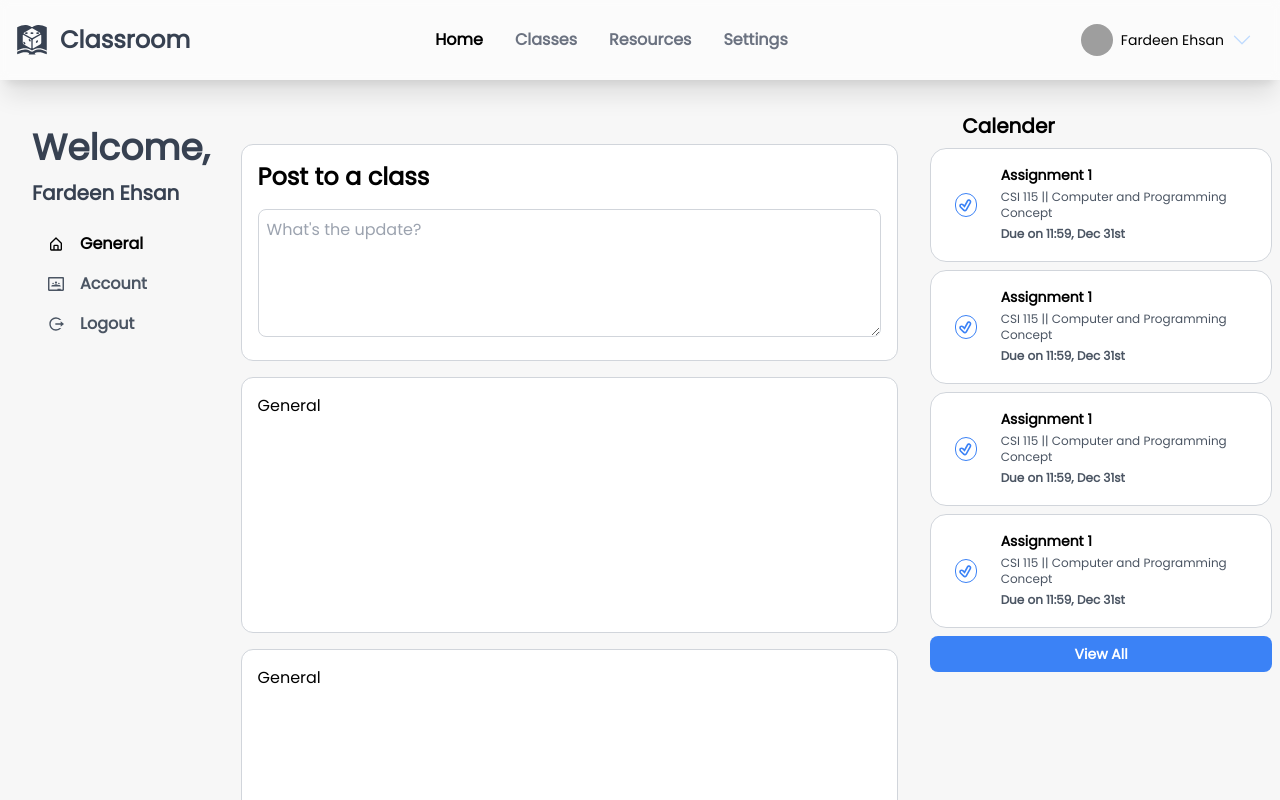
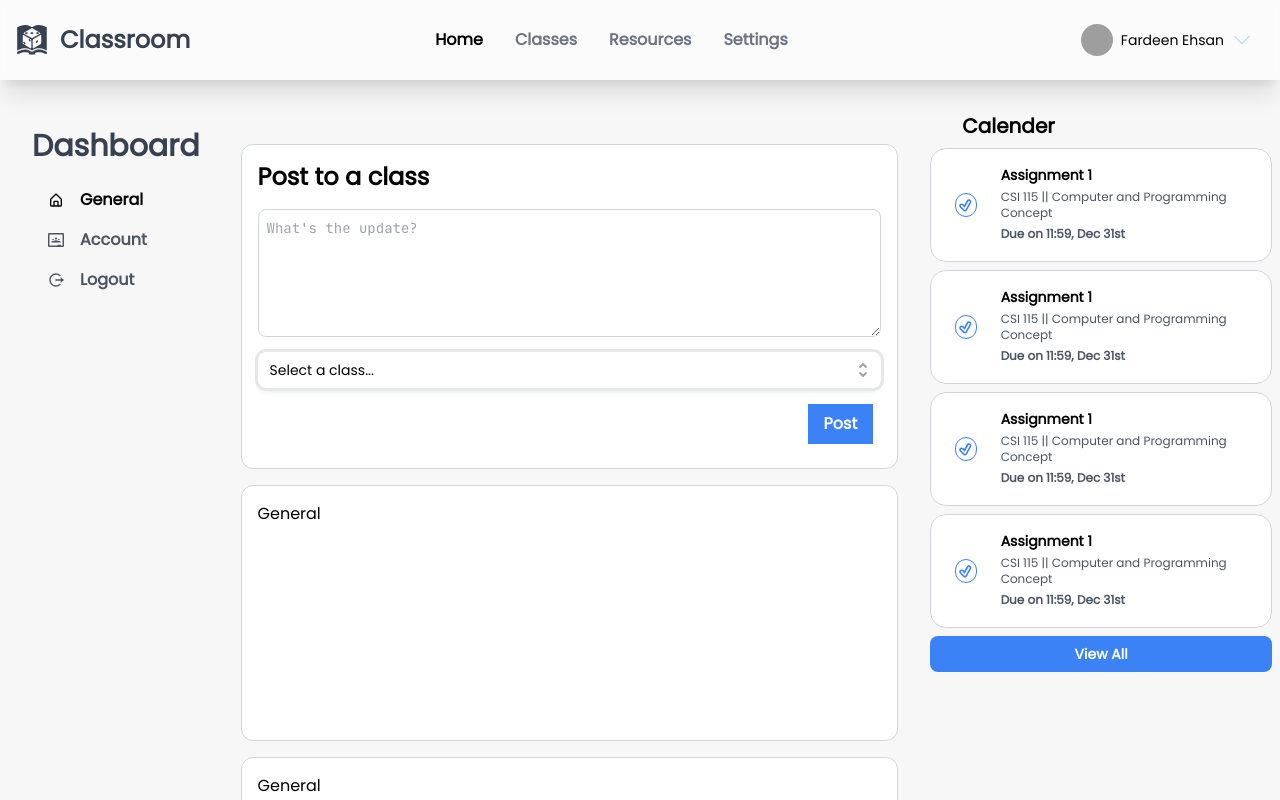
Before and after one commit to fardeenes7/classroom, a React (Create React App) app: page /dash in a window 1280 px wide. Shown: the top 800 px of the page. Built offline with nearby package versions, Linux system fonts and the light colour scheme; grey boxes are pictures that could not be loaded.

Commit message:
minor design change

```diff
--- a/src/Pages/dashboard/DashHome.jsx
+++ b/src/Pages/dashboard/DashHome.jsx
@@ -3,11 +3,13 @@ MD Fardeen Ehsan Shawon
 fardeen.es7@gmail.com
 */
 
-import { useState } from "react";
+import { useState, Fragment } from "react";
 import { BiHomeAlt } from "react-icons/bi";
 import { SiGoogleclassroom } from "react-icons/si";
 import { RiLogoutCircleRLine } from "react-icons/ri";
 import { useNavigate } from "react-router-dom";
+import { Listbox, Transition } from "@headlessui/react";
+import { HiSelector, HiCheck } from "react-icons/hi";
 const menuList = [
   {
     title: "General",
@@ -29,9 +31,21 @@ const menuList = [
     active: false,
   },
 ];
+
+const classes = [
+  { code: "", name: "Select a class..." },
+  { code: "CSI 115", name: "Computer and Programming Concept" },
+  { code: "CSI 115", name: "Computer and Programming Concept Sessional" },
+  { code: "CSI 115", name: "Discrete Mathematics" },
+  { code: "CSI 115", name: "Structured Programming Language" },
+  { code: "CSI 115", name: "Structured Programming Language Sessional" },
+  { code: "CSI 115", name: "Computer and Programming Concept" },
+];
 export default function DashHome({ logoutModal }) {
   const navigate = useNavigate();
   const [currentButton, setCurrentButton] = useState(menuList[0]);
+  const [selectedClass, setSelectedClass] = useState(classes[0]);
+
   const buttonClickHandler = (menu) => {
     setCurrentButton(menu);
     navigate(menu.path);
@@ -40,13 +54,8 @@ export default function DashHome({ logoutModal }) {
     <div className=" grid w-full gap-4 md:grid-cols-3 lg:grid-cols-4">
       <div>
         <div className="sticky top-24 hidden pl-4 lg:block">
-          <h1 className="sticky pt-8 pb-4 text-4xl font-bold text-gray-700 dark:text-gray-200">
-            Welcome,
-            <span className="text-xl">
-              {" "}
-              <br />
-              Fardeen Ehsan
-            </span>
+          <h1 className="sticky pt-8 pb-4 text-3xl font-bold text-gray-700 dark:text-gray-200">
+            Dashboard
           </h1>
           {menuList.map((menu, index) => (
             <button
@@ -78,9 +87,69 @@ export default function DashHome({ logoutModal }) {
                 type="text"
                 name="title"
                 id="title"
-                className="focus: h-32 w-full rounded-lg border border-gray-300 p-2 focus:outline-none focus:ring"
+                className="h-32 w-full rounded-lg border border-gray-300 p-2 font-mono text-sm focus:outline-none focus:ring"
                 placeholder="What's the update?"
               />
+            </div>
+            <Listbox value={selectedClass} onChange={setSelectedClass}>
+              <div className="relative my-2">
+                <Listbox.Button className="relative w-full cursor-default rounded-lg bg-white py-2 pl-3 pr-10 text-left shadow-md outline outline-gray-200 focus:outline-none focus-visible:border-indigo-500 focus-visible:ring-2 focus-visible:ring-white focus-visible:ring-opacity-75 focus-visible:ring-offset-2 focus-visible:ring-offset-blue-300 sm:text-sm">
+                  <span className="block truncate">{selectedClass.name}</span>
+                  <span className="pointer-events-none absolute inset-y-0 right-0 flex items-center pr-2">
+                    <HiSelector
+                      className="h-5 w-5 text-gray-400"
+                      aria-hidden="true"
+                    />
+                  </span>
+                </Listbox.Button>
+                <Transition
+                  as={Fragment}
+                  leave="transition ease-in duration-100"
+                  leaveFrom="opacity-100"
+                  leaveTo="opacity-0"
+                >
+                  <Listbox.Options className="absolute mt-1 max-h-60 w-full overflow-auto rounded-md bg-white py-1 text-base shadow-lg ring-1 ring-black ring-opacity-5 focus:outline-none sm:text-sm">
+                    {classes.map((person, personIdx) => (
+                      <Listbox.Option
+                        key={personIdx}
+                        className={({ active }) =>
+                          `relative cursor-default select-none py-2 pl-10 pr-4 ${
+                            active
+                              ? "bg-blue-100 text-slate-900"
+                              : "text-gray-900"
+                          }`
+                        }
+                        value={person}
+                      >
+                        {({ selected }) => (
+                          <>
+                            <span
+                              className={`block truncate ${
+                                selected ? "font-medium" : "font-normal"
+                              }`}
+                            >
+                              {person.code + " - " + person.name}
+                            </span>
+                            {selected ? (
+                              <span className="absolute inset-y-0 left-0 flex items-center pl-3 text-blue-600">
+                                <HiCheck
+                                  className="h-5 w-5"
+                                  aria-hidden="true"
+                                />
+                              </span>
+                            ) : null}
+                          </>
+                        )}
+                      </Listbox.Option>
+                    ))}
+                  </Listbox.Options>
+                </Transition>
+              </div>
+            </Listbox>
+            <div className="flex items-center justify-end">
+              <button className="m-2 bg-blue-500 py-2 px-4 font-bold text-white hover:bg-blue-600">
+                Post
+              </button>
             </div>
           </form>
         </div>
--- a/src/Pages/dashboard/RightSidebar.jsx
+++ b/src/Pages/dashboard/RightSidebar.jsx
@@ -78,11 +78,11 @@ export default function RightSidebar({}) {
     >
       <h2 className="mb-2 w-full pl-8 text-xl font-bold">Calender</h2>
 
-      <div className="flex flex-col gap-2 overflow-hidden">
+      <div className="flex flex-col gap-2 overflow-visible">
         {calender.map((item) => (
           <div
             key={item.slug}
-            className="mb-0 flex w-full cursor-pointer items-center justify-start overflow-hidden rounded-2xl border border-gray-300 bg-white py-2 px-2 hover:bg-gray-200 dark:hover:bg-gray-800 xl:py-4"
+            className="mb-0 flex w-full cursor-pointer items-center justify-start overflow-hidden rounded-2xl border border-gray-300 bg-white py-2 px-2 transition-all duration-500 hover:translate-x-4 hover:bg-blue-100 dark:hover:bg-gray-800 xl:py-4"
             onClick={() => navigate("/dash/calendar/" + item.slug)}
           >
             <div className="mx-2 h-6 w-6 rounded-full border border-blue-500 xl:mx-4">
```
